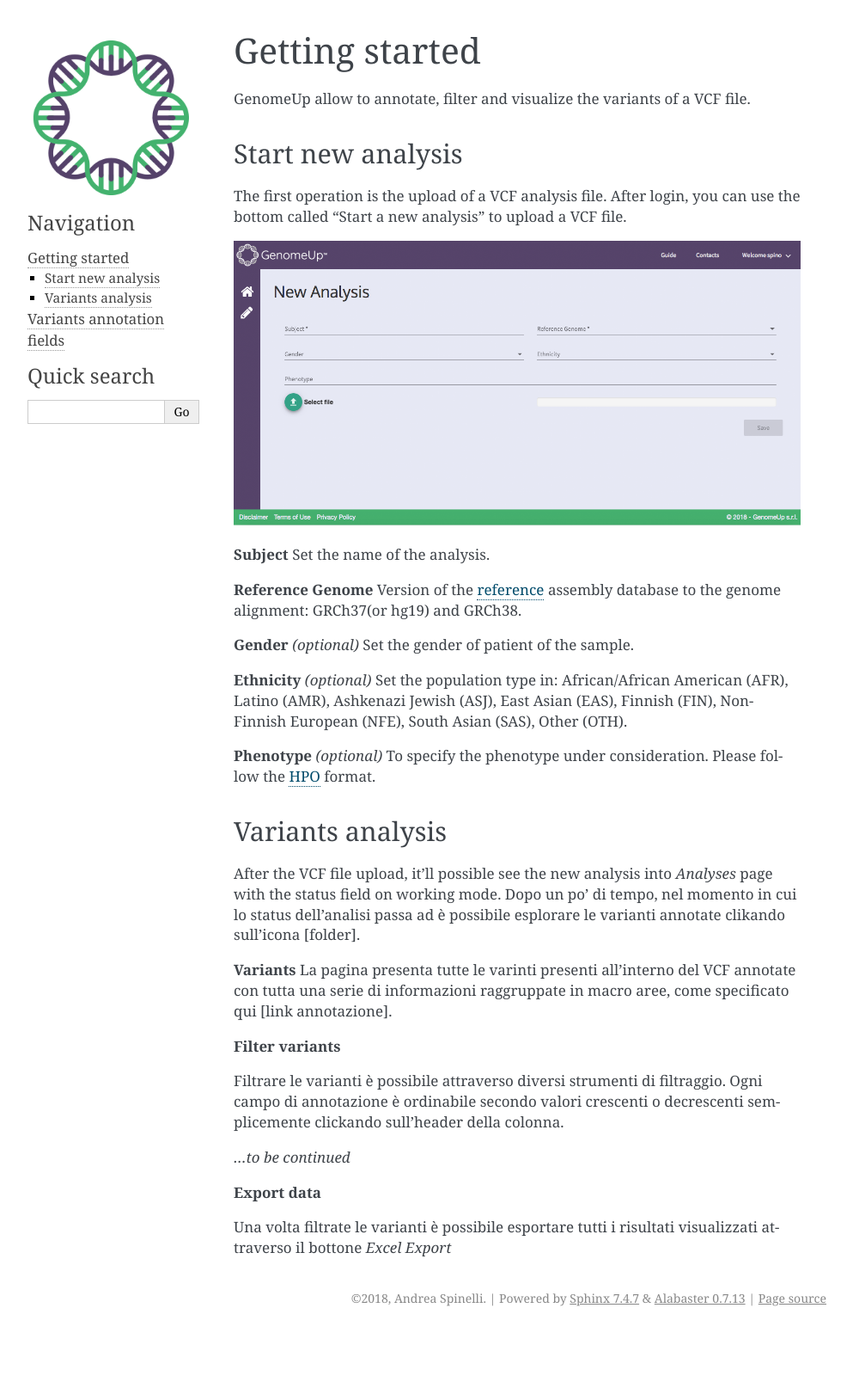
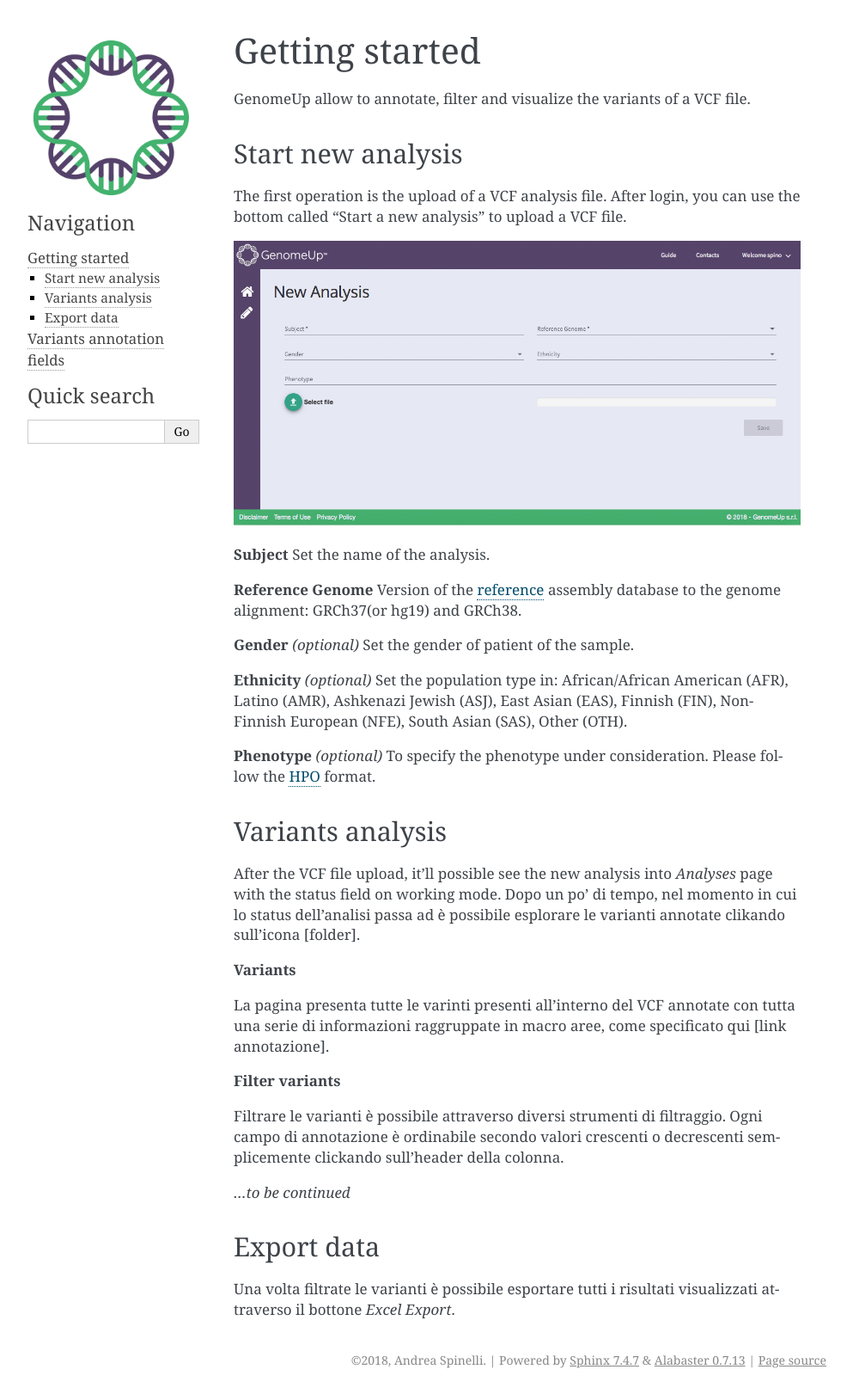
Before and after one commit to saraicarus/genomeup_doc, a Sphinx documentation site: the page built from source/getting_started.rst, in a window 1280 px wide. Shown: the whole page at 86% size, without its empty margins (148-1141 px from the left). Built offline with Sphinx 7.4.7, drawn with Linux system fonts in a browser that asks for light colours; before the commit the page ends 1549 px from its top, so only the background shows below that.

Commit message:
Update getting_started.rst

```diff
--- a/source/getting_started.rst
+++ b/source/getting_started.rst
@@ -33,6 +33,7 @@
 Dopo un po' di tempo, nel momento in cui lo status dell'analisi passa ad è possibile esplorare le varianti annotate clikando sull'icona [folder].
 
 **Variants**
+
 La pagina presenta tutte le varinti presenti all'interno del VCF annotate con tutta una serie di informazioni raggruppate in macro aree, come specificato qui [link annotazione].
 
 **Filter variants**
@@ -42,6 +43,6 @@
 
 *...to be continued*
 
-**Export data**
-
-Una volta filtrate le varianti è possibile esportare tutti i risultati visualizzati attraverso il bottone *Excel Export*
+Export data
+~~~~~~~~~~~
+Una volta filtrate le varianti è possibile esportare tutti i risultati visualizzati attraverso il bottone *Excel Export*.
```
